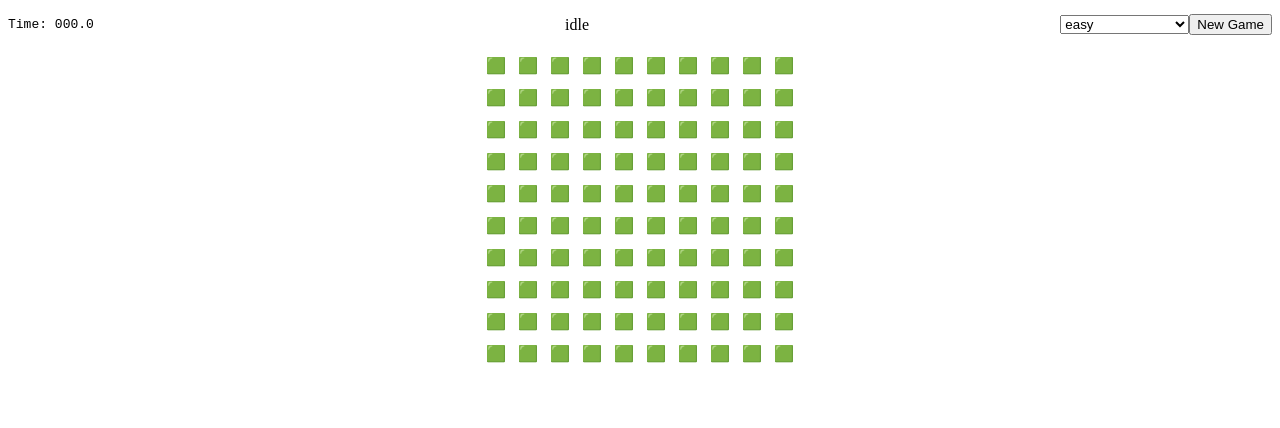
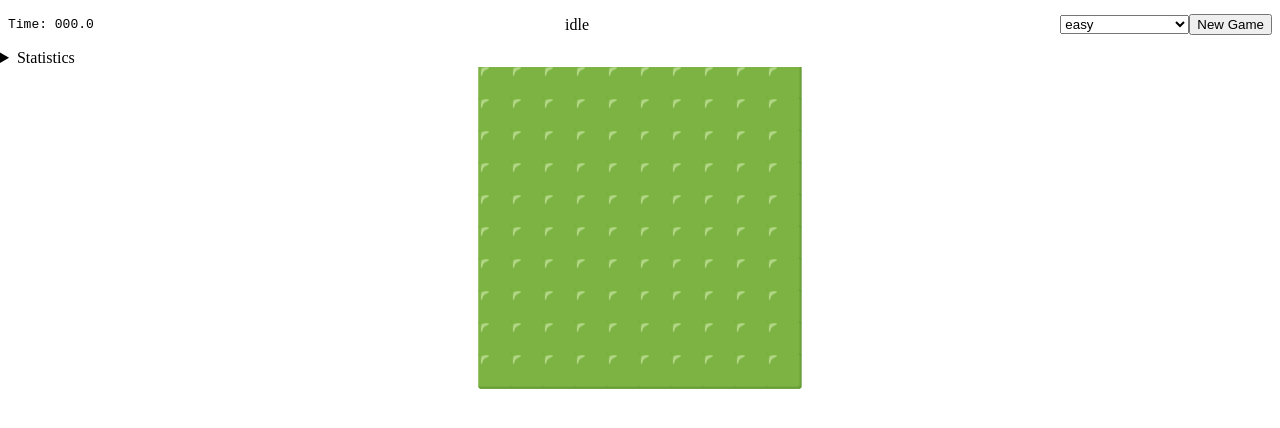
Before and after one commit to EnixCoda/MineSweeper, a React (Vite) app: page / in a window 1280 px wide. Shown: the top 428 px of the page. Built offline with nearby package versions, Linux system fonts and the light colour scheme.

Commit message:
feature: statistics and more interaction feedbacks

```diff
--- a/src/components/App.tsx
+++ b/src/components/App.tsx
@@ -1,38 +1,31 @@
 import * as React from "react";
+import { Level, levels } from "../constants";
 import { useGame } from "../hooks/useGame";
 import { useGameTimerControl } from "../hooks/useGameTimerControl";
+import { useStatistics } from "../hooks/useStatistics";
 import { useTimer } from "../hooks/useTimer";
 import { useUpdate } from "../hooks/useUpdate";
 import { Cells } from "./Cells";
-
-const levels = {
-  easy: [9, 9, 10],
-  medium: [16, 16, 40],
-  hard: [30, 16, 99],
-  oneChanceToLive: [10, 10, 99],
-} as const;
+import { Statistics } from "./Statistics";
 
 export function App() {
   const update = useUpdate();
   const timer = useTimer();
   const [game, startGame] = useGame(update);
   useGameTimerControl(game, timer);
-  const [level, setLevel] = React.useState<keyof typeof levels>("easy");
+
+  const [level, setLevel] = React.useState<Level>("easy");
+  const statistics = useStatistics(game, level, timer);
 
   return (
     <div className="viewport">
       <div className="status-bar">
-        <pre>
-          Time:{" "}
-          {Math.min(999, timer.value / 1000)
-            .toFixed(1)
-            .padStart(5, "0")}
-        </pre>
+        <pre>Time: {formatTime(timer.value)}</pre>
         {game.state}
         <div>
           <select
             name="level"
-            onChange={(e) => setLevel(e.target.value as keyof typeof levels)}
+            onChange={(e) => setLevel(e.target.value as Level)}
           >
             {Object.keys(levels).map((level) => (
               <option key={level} value={level}>
@@ -50,7 +43,14 @@ export function App() {
           </button>
         </div>
       </div>
+      <Statistics statistics={statistics} />
       <Cells game={game} />
     </div>
   );
 }
+
+export function formatTime(time: number) {
+  return Math.min(999, time / 1000)
+    .toFixed(1)
+    .padStart(5, "0");
+}
--- a/src/components/Cells.tsx
+++ b/src/components/Cells.tsx
@@ -5,19 +5,19 @@ import { CellContent } from "./CellContent";
 
 export function Cells({ game }: { game: Game }) {
   const ref = React.useRef({ left: false, right: false });
+  const [pointer, updatePointer] = React.useState<[number, number]>([-1, -1]);
   const fireAction = React.useCallback(
     function fireAction(x: number, y: number) {
-      const { left, right } = ref.current;
-      const action =
-        left && right ? "macro" : left ? "reveal" : right ? "flag" : "";
+      const action = resolveAction(ref.current);
       if (action === "") return;
       game.onAction(x, y, action);
     },
-    [game.onAction]
+    [game, game.onAction]
   );
   const onPointerUp = React.useCallback(
     (e: React.PointerEvent, x: number, y: number) => {
       console.debug(`onPointerUp`, e.buttons, ref.current);
+      updatePointer([x, y]);
       fireAction(x, y);
       ref.current.left = false;
       ref.current.right = false;
@@ -27,6 +27,7 @@ export function Cells({ game }: { game: Game }) {
   const onPointerMove = React.useCallback(
     (e: React.PointerEvent, x: number, y: number) => {
       console.debug(`onPointerMove`, e.buttons, ref.current);
+      updatePointer([x, y]);
       if (e.buttons === 0) return;
       ref.current.left ||= Boolean(e.buttons & pointerEventButtons.LEFT);
       ref.current.right ||= Boolean(e.buttons & pointerEventButtons.RIGHT);
@@ -36,6 +37,7 @@ export function Cells({ game }: { game: Game }) {
   const onPointerDown = React.useCallback(
     (e: React.PointerEvent, x: number, y: number) => {
       console.debug(`onPointerDown`, e.buttons, ref.current);
+      updatePointer([x, y]);
       if (e.buttons === 0) return;
       ref.current.left ||= Boolean(e.buttons & pointerEventButtons.LEFT);
       ref.current.right ||= Boolean(e.buttons & pointerEventButtons.RIGHT);
@@ -45,7 +47,7 @@ export function Cells({ game }: { game: Game }) {
 
   let i = 0;
   return (
-    <div className="cells-view">
+    <div className={`cells-view state-${game.state}`}>
       <div
         className="cells-container"
         style={{
@@ -58,7 +60,11 @@ export function Cells({ game }: { game: Game }) {
           return (
             <div
               key={i++}
-              className={`cell state-${cell.state}`}
+              className={`cell state-${cell.state} pointer-${resolveCellClass(
+                ref.current,
+                [x, y],
+                pointer
+              )}`}
               role="button"
               onContextMenu={(e) => e.preventDefault()}
               onPointerUp={(e) => onPointerUp(e, x, y)}
@@ -74,3 +80,38 @@ export function Cells({ game }: { game: Game }) {
     </div>
   );
 }
+
+function resolveAction(ref: { left: boolean; right: boolean }) {
+  const { left, right } = ref;
+  const action =
+    left && right ? "macro" : left ? "reveal" : right ? "flag" : "";
+  return action;
+}
+
+function resolveCellClass(
+  ref: { left: boolean; right: boolean },
+  cellPosition: [number, number],
+  pointer: [number, number]
+) {
+  const action = resolveAction(ref);
+  switch (action) {
+    case "reveal": {
+      if (cellPosition[0] === pointer[0] && cellPosition[1] === pointer[1])
+        return "reveal";
+      break;
+    }
+    case "macro": {
+      if (
+        Math.abs(cellPosition[0] - pointer[0]) <= 1 &&
+        Math.abs(cellPosition[1] - pointer[1]) <= 1
+      )
+        return "macro";
+      break;
+    }
+  }
+
+  if (cellPosition[0] === pointer[0] && cellPosition[1] === pointer[1])
+    return "hover";
+
+  return "";
+}
--- /dev/null
+++ b/src/components/Statistics.tsx
@@ -0,0 +1,36 @@
+import * as React from "react";
+import { Level } from "../constants";
+import { Statistics } from "../hooks/useStatistics";
+import { formatTime } from "./App";
+
+export function Statistics({ statistics }: { statistics: Statistics }) {
+  return (
+    <details>
+      <summary>Statistics</summary>
+      <table>
+        <thead>
+          <tr>
+            <th>Level</th>
+            <th>Total</th>
+            <th>Wins</th>
+            <th>Records 1st</th>
+            <th>Records 2nd</th>
+            <th>Records 3rd</th>
+          </tr>
+        </thead>
+        <tbody>
+          {(["easy", "medium", "hard"] as Level[]).map((level) => (
+            <tr>
+              <td>{level}</td>
+              <td>{statistics[level].total}</td>
+              <td>{statistics[level].wins}</td>
+              {statistics[level].records.map((record, i) => (
+                <td key={i}>{record && formatTime(record)}</td>
+              ))}
+            </tr>
+          ))}
+        </tbody>
+      </table>
+    </details>
+  );
+}
--- a/src/constants.tsx
+++ b/src/constants.tsx
@@ -3,3 +3,12 @@ export const pointerEventButtons = {
   RIGHT: 0b10,
   MIDDLE: 0b100,
 };
+
+export const levels = {
+  easy: [9, 9, 10],
+  medium: [16, 16, 40],
+  hard: [30, 16, 99],
+  oneChanceToLive: [10, 10, 99],
+} as const;
+
+export type Level = keyof typeof levels;
--- /dev/null
+++ b/src/hooks/useStatistics.tsx
@@ -0,0 +1,50 @@
+import * as React from "react";
+import { Level, levels } from "../constants";
+import { Game } from "../models/Game";
+import { useStorage } from "./useStorage";
+
+export type Statistics = Record<Level, {
+  total: number;
+  wins: number;
+  records: number[];
+}>;
+
+export function useStatistics(
+  game: Game,
+  level: Level,
+  timer: {
+    value: number;
+    mutations: { start(): void; pause(): void; reset(): void };
+  }
+) {
+  const [statistics, updateStatistics] = useStorage(
+    "statistics",
+    Object.keys(levels).reduce(
+      (statistics, level) => ({
+        ...statistics,
+        [level]: { total: 0, wins: 0, records: [] },
+      }),
+      {} as Statistics
+    )
+  );
+
+  React.useEffect(() => {
+    // mutating
+    switch (game.state) {
+      case "lose": {
+        statistics[level].total++;
+        break;
+      }
+      case "win": {
+        statistics[level].wins++;
+        statistics[level].total++;
+        statistics[level].records.push(timer.value);
+        statistics[level].records.sort((a, b) => a - b).slice(0, 3);
+        break;
+      }
+    }
+    updateStatistics(statistics);
+  }, [game.state]);
+
+  return statistics
+}
--- /dev/null
+++ b/src/hooks/useStorage.tsx
@@ -0,0 +1,24 @@
+import * as React from "react";
+import { JSONLocalStorage } from "../models/SerializableLocalStorage";
+
+export function useStorage<T>(
+  storageKey: string,
+  defaultValue: T
+): [T, (newValue: T) => void] {
+  const [value, setValue] = React.useState<T>(
+    JSONLocalStorage.get(storageKey) || defaultValue
+  );
+  React.useEffect(() => {
+    if (JSONLocalStorage.get(storageKey) === null) {
+      JSONLocalStorage.set(storageKey, defaultValue);
+    }
+  }, []);
+  const updateValue = React.useCallback(
+    (newValue: T) => {
+      JSONLocalStorage.set(storageKey, newValue);
+      setValue(newValue);
+    },
+    [storageKey]
+  );
+  return [value, updateValue];
+}
--- a/src/index.scss
+++ b/src/index.scss
@@ -34,13 +34,28 @@ body {
       align-items: center;
       user-select: none;
       cursor: pointer;
+      font-size: 32px;
+    }
 
-      &:hover {
-        &:not(.state-revealed) {
-          filter: brightness(0.8);
+    &.state-idle,
+    &.state-playing {
+      .cell {
+        &:hover {
+          outline: 1px dashed #66666666;
         }
 
-        outline: auto;
+        &:not(.state-revealed) {
+          &:hover {
+            filter: brightness(0.8);
+          }
+
+          &.pointer-reveal {
+            filter: brightness(0.5);
+          }
+          &.pointer-macro {
+            filter: brightness(0.625);
+          }
+        }
       }
     }
   }
--- /dev/null
+++ b/src/models/SerializableLocalStorage.tsx
@@ -0,0 +1,24 @@
+class SerializableLocalStorage {
+  serialize: <T>(data: T) => string;
+  deserialize: <T>(serialized: string) => T;
+  constructor(
+    serialize: SerializableLocalStorage["serialize"],
+    deserialize: SerializableLocalStorage["deserialize"]
+  ) {
+    this.serialize = serialize;
+    this.deserialize = deserialize;
+  }
+
+  get<T>(key: string): T | null {
+    const local = localStorage.getItem(key);
+    return local === null ? null : this.deserialize(local);
+  }
+
+  set<T>(key: string, data: T) {
+    localStorage.setItem(key, this.serialize(data));
+  }
+}
+export const JSONLocalStorage = new SerializableLocalStorage(
+  JSON.stringify,
+  JSON.parse
+);
```
